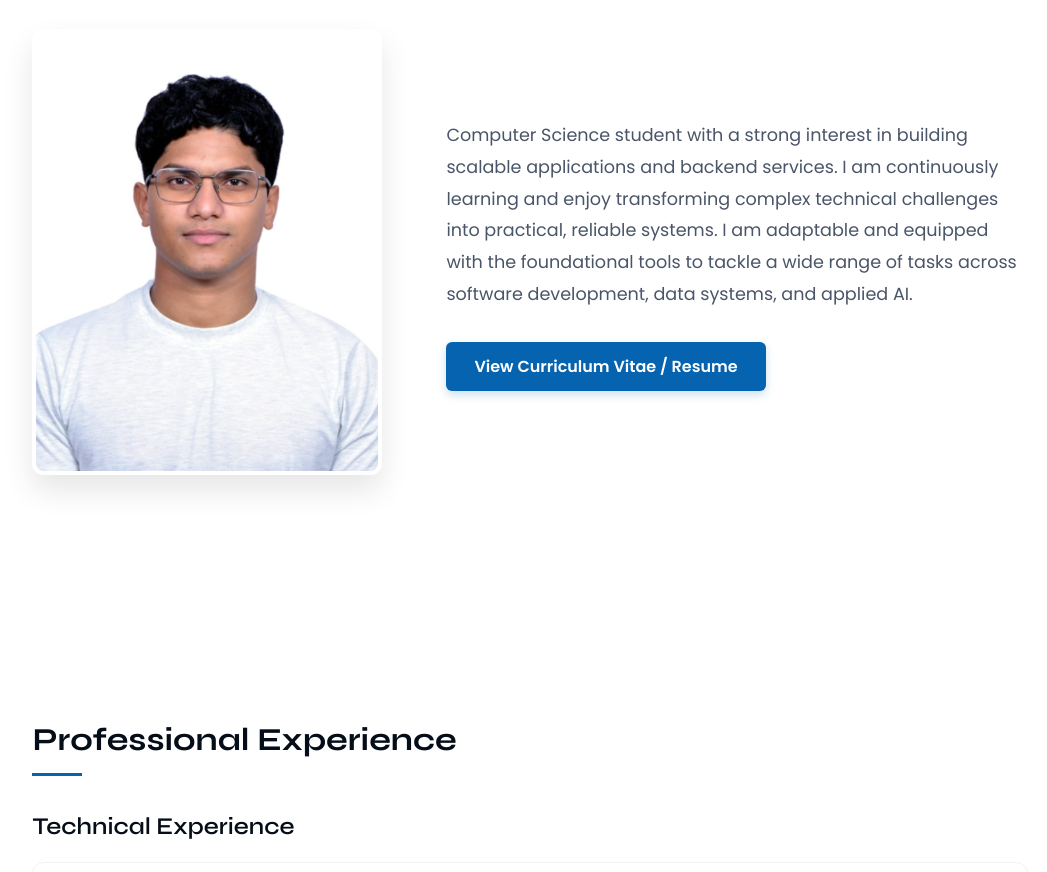
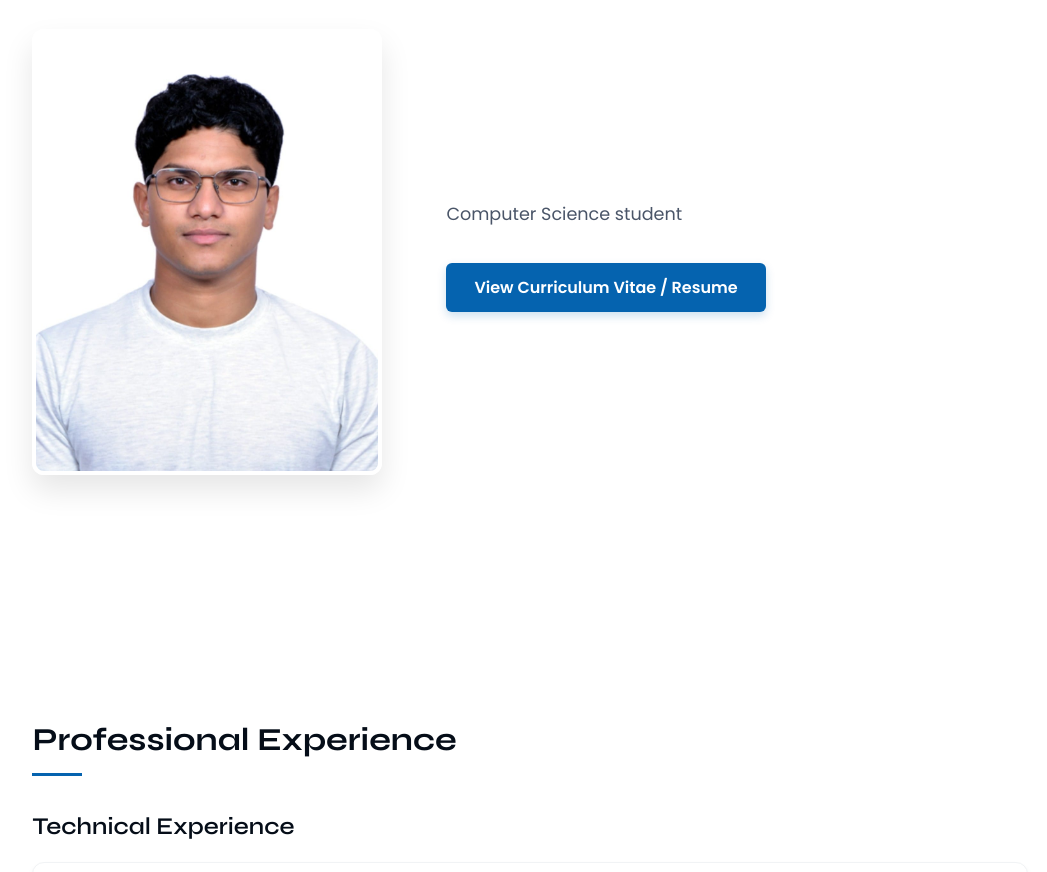
Before and after one commit to subhashyadavon/SubhashYadav, a React (Vite) app: page / in a window 1280 px wide. Shown: the part 1020-1892 px from the top of the page, without its empty margins (150-1197 px from the left). Built offline with nearby package versions, Linux system fonts and the light colour scheme.

Commit message:
Shorten About section bio text

```diff
--- a/src/components/About/About.jsx
+++ b/src/components/About/About.jsx
@@ -13,7 +13,7 @@ const About = () => {
                     <img src={profile_img} alt="Subhash Yadav" />
                 </div>
                 <div className="about-text">
-                    <p>Computer Science student with a strong interest in building scalable applications and backend services. I am continuously learning and enjoy transforming complex technical challenges into practical, reliable systems. I am adaptable and equipped with the foundational tools to tackle a wide range of tasks across software development, data systems, and applied AI.</p>
+                    <p>Computer Science student</p>
                     <button className="resume-btn" onClick={() => setShowModal(true)}>
                         View Curriculum Vitae / Resume
                     </button>
```
